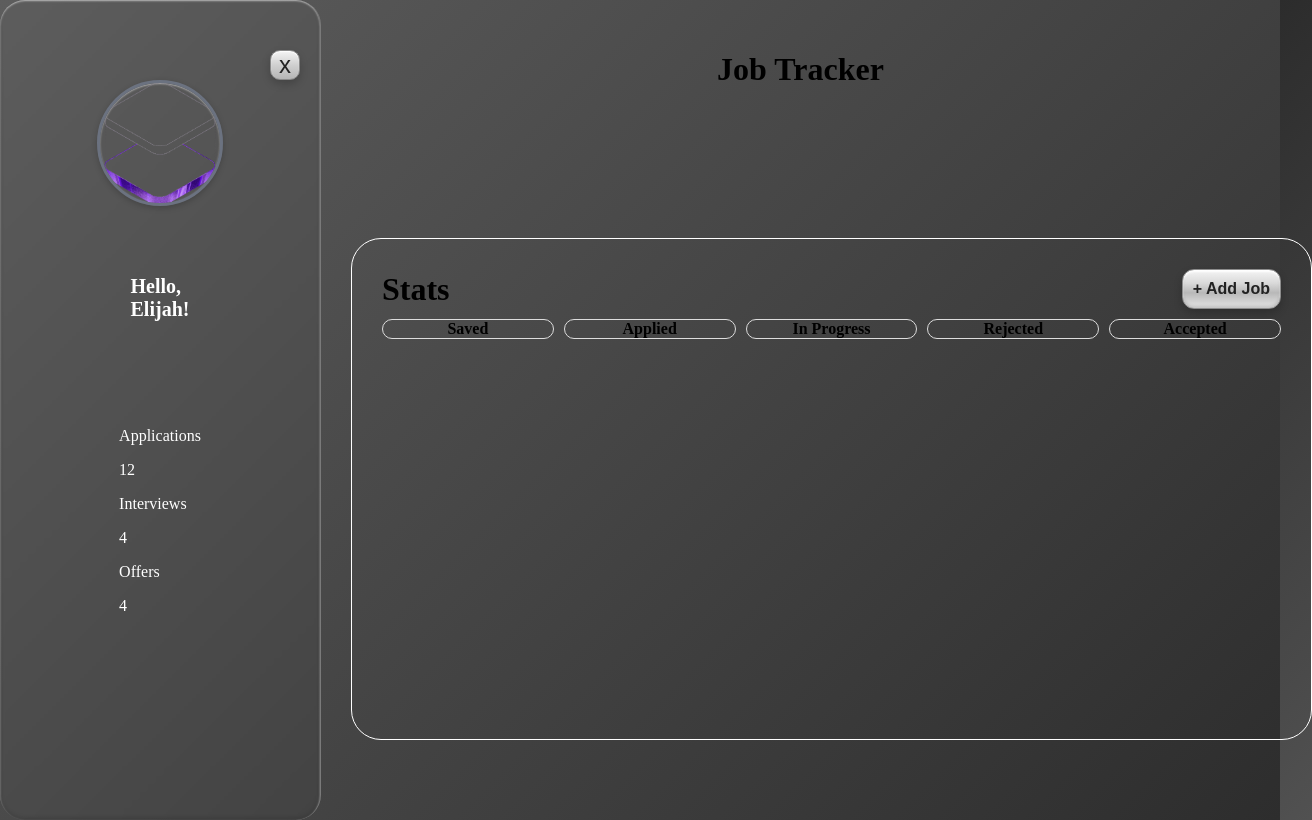
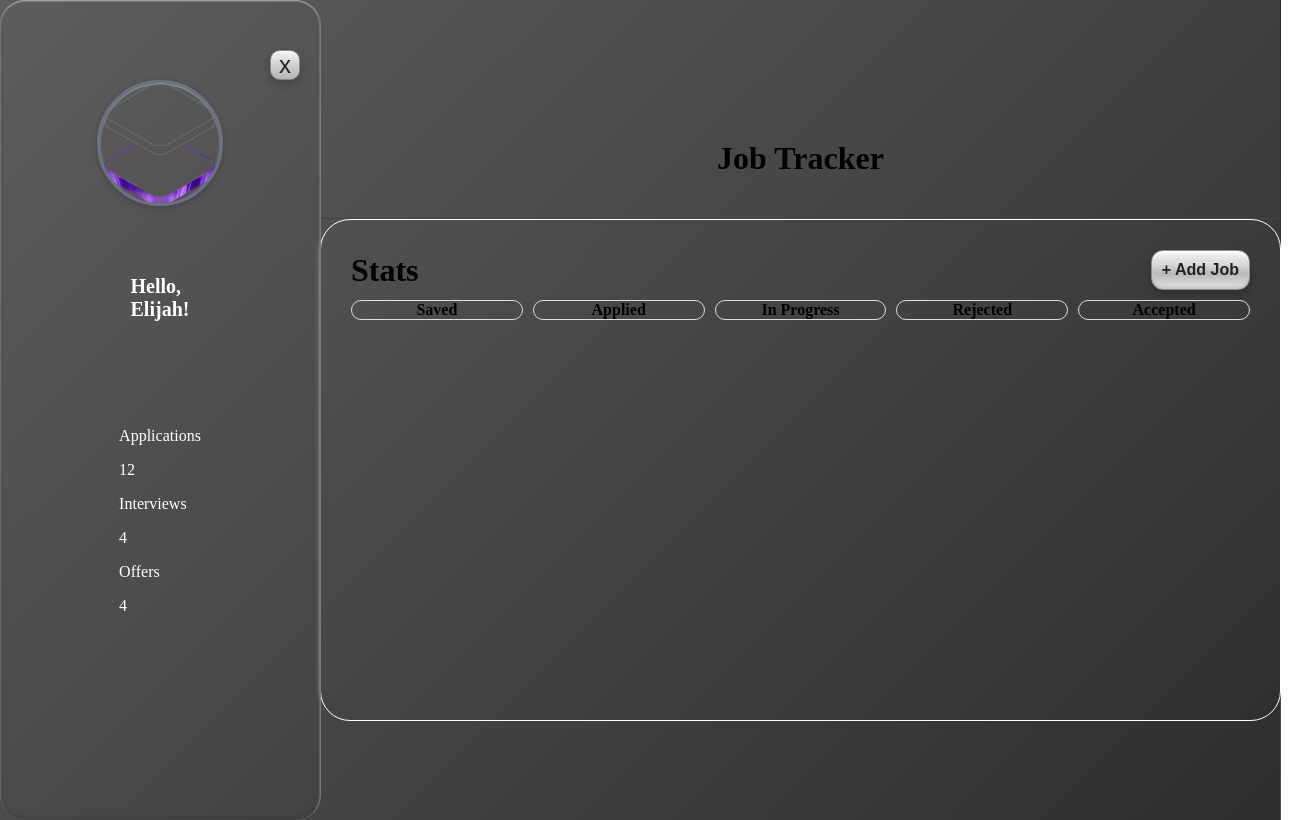
Before and after one commit to ElijahSWilliams/jobTracker, a React (Vite) app: page / in a window 1280 px wide. Shown: the whole page, 1312 px wide, since content can reach past the window. Built offline with nearby package versions, Linux system fonts and the light colour scheme.

Commit message:
Layout draft done

```diff
--- a/src/App.css
+++ b/src/App.css
@@ -1,5 +1,6 @@
 .app {
     display: flex;
+
     min-height: 100vh;
 
     background: linear-gradient(135deg, #5d5d5d, #2d2d2d);
@@ -11,7 +12,8 @@
     display: flex;
     flex-direction: column;
     align-items: center;
+    justify-content: center;
+    transition: all 0.3s ease;
 
-
-    padding: 30px;
+    padding: 0px 30px;
 }
--- a/src/Header/Header.css
+++ b/src/Header/Header.css
@@ -1,12 +1,17 @@
 .header {
-/* display: flex;
-flex-direction: column; */
 width: 100%;
-max-width: 1000px;
+padding: 20px 30px;
 
+border-bottom: 1px solid #444;
+
+position: sticky;
+top: 0;
+z-index: 100;
 }
 
 .header__title {
-  text-align: center;
-  margin-bottom: 150px;
+ display: flex;
+ justify-content: center;
+ align-items: center;
+
 }
--- a/src/Main/Main.css
+++ b/src/Main/Main.css
@@ -6,16 +6,12 @@ max-width: 1000px;
 width: 100%;
 
 max-height: 500px;
-
-/* position: relative ;
-bottom: 20px; */
-
 /* This places the main to the right */
 flex: 1;
 
 padding: 0px 30px;
-margin: 0 auto;
-/* margin-top: 400px; */
+
+
 
 
 
```
